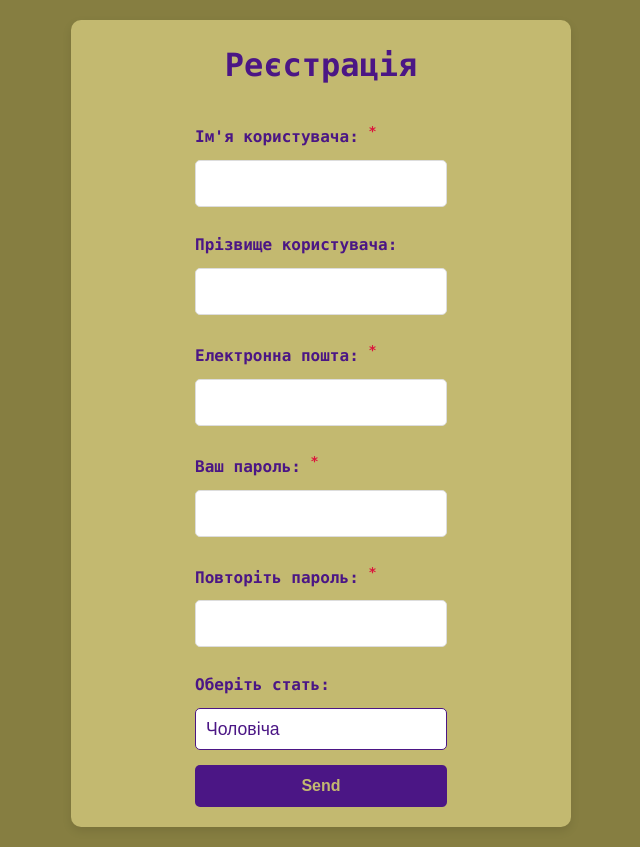
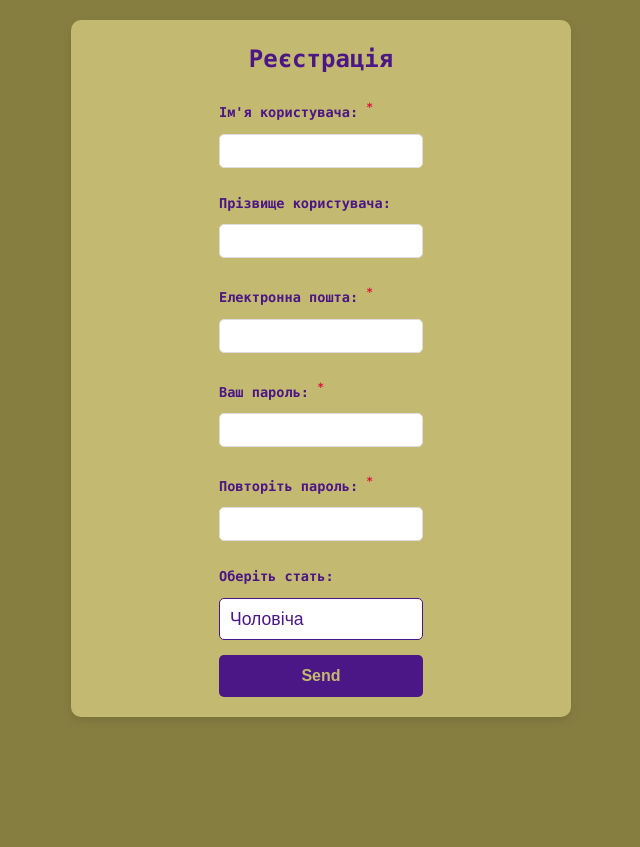
Before and after one commit to Gekk0-0/reg_form_chpek_upd, a plain HTML site: page index.html in a window 1280 px wide. Shown: the whole page, without its empty margins (319-959 px from the left). After the commit the page ends 800 px from the top, so only its background shows below. Drawn offline with Linux system fonts and the light colour scheme.

Commit message:
Update style.css

```diff
--- a/style.css
+++ b/style.css
@@ -13,8 +13,9 @@
 
 .registration_form h1 {
     color: #4b1685;
-    margin-bottom: 20px;
+    margin-bottom: 10px;
     text-align: center;
+    font-size: 1.5rem;
 }
 
 .registration_form label {
@@ -22,16 +23,17 @@
     margin: 10px 0 5px;
     display: block;
     color: #4b1685;
+    font-size: 0.85rem;
 }
 
 .registration_form input,
 .registration_form select {
     width: 100%;
-    padding: 12px;
+    padding: 8px;
     margin: 5px 0 15px;
     border: 1px solid #ddd;
     border-radius: 5px;
-    font-size: 1.1rem;
+    font-size: 0.9rem;
 }
 
 .registration_form input:focus,
```
